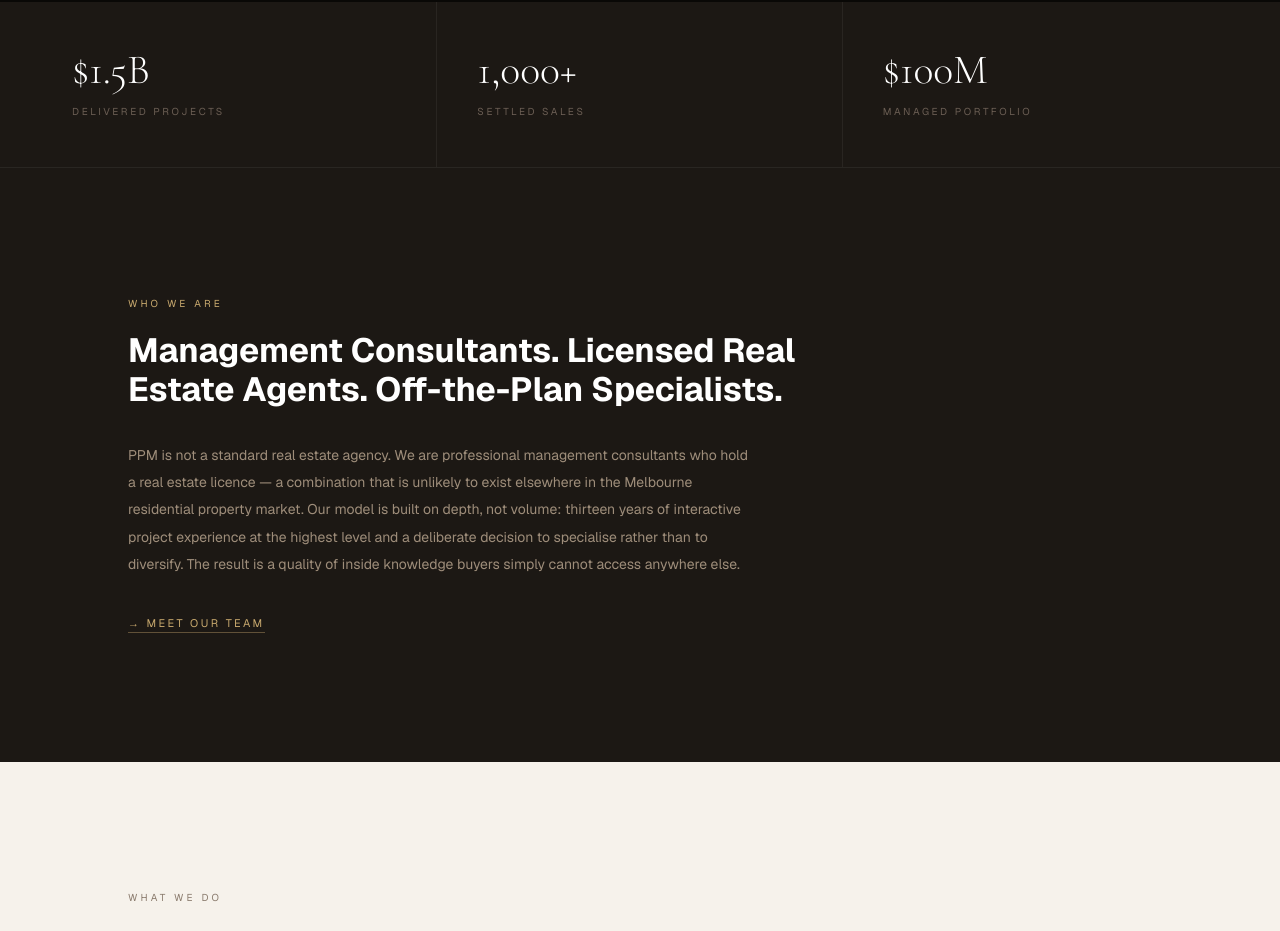
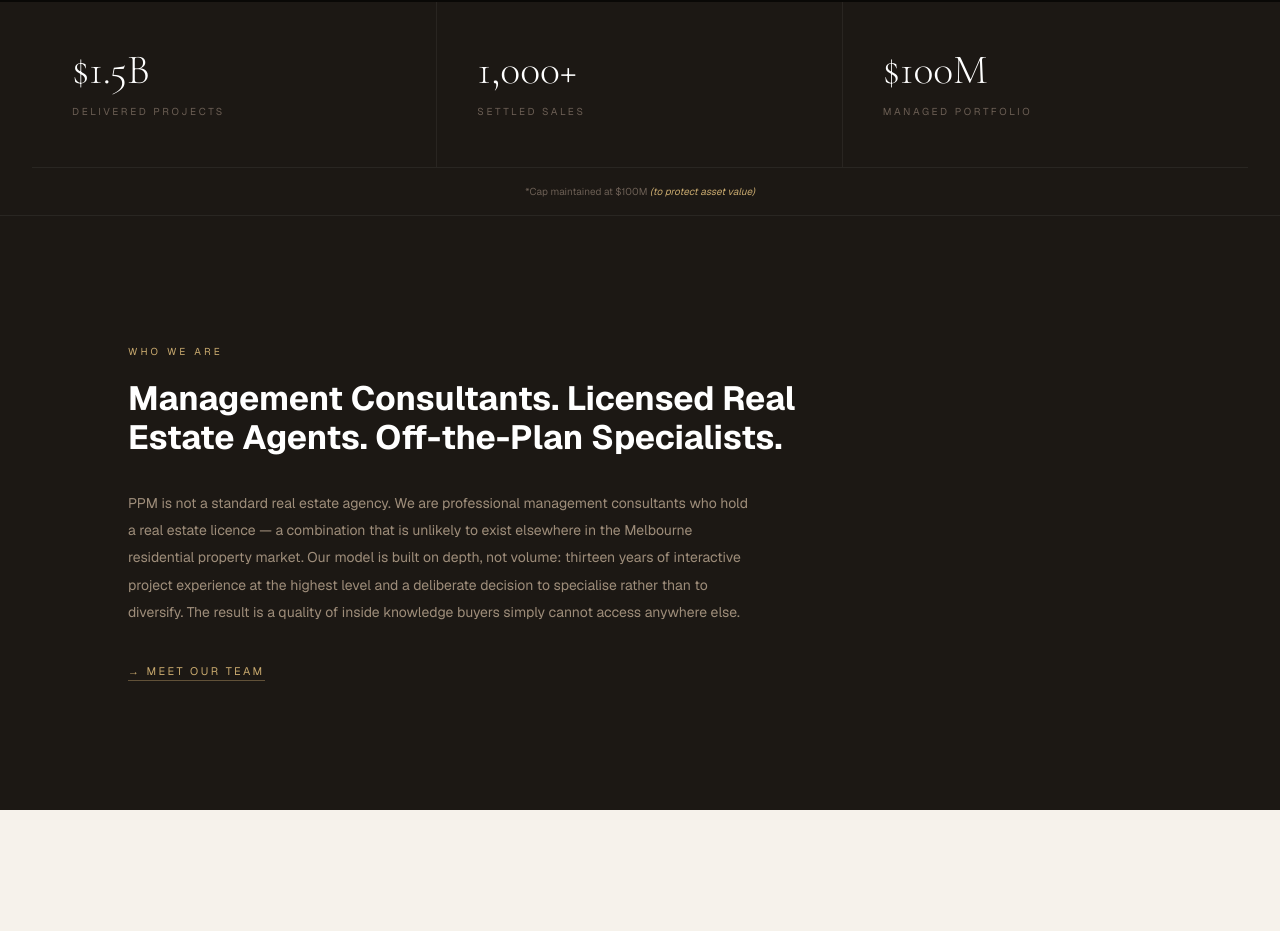
Before and after one commit to nedgerrard-ctrl/Propertied, a Next.js app: page / in a window 1280 px wide. Shown: the part 798-1729 px from the top of the page. Built offline with nearby package versions, Linux system fonts and the light colour scheme; no server answers; the database is empty; grey boxes are pictures that could not be loaded.

Commit message:
add missing text in landing page

```diff
--- a/app/LandingPage.tsx
+++ b/app/LandingPage.tsx
@@ -168,6 +168,10 @@ function StatsStrip({ content }: { content: LandingContentData }) {
             </motion.div>
           ))}
         </div>
+        <p className="border-t border-white/[0.06] py-4 px-10 text-center text-[10px] text-[#6b5e54]">
+          *Cap maintained at $100M{' '}
+          <span className="text-[#c8a96e] italic">(to protect asset value)</span>
+        </p>
       </div>
     </section>
   )
```
